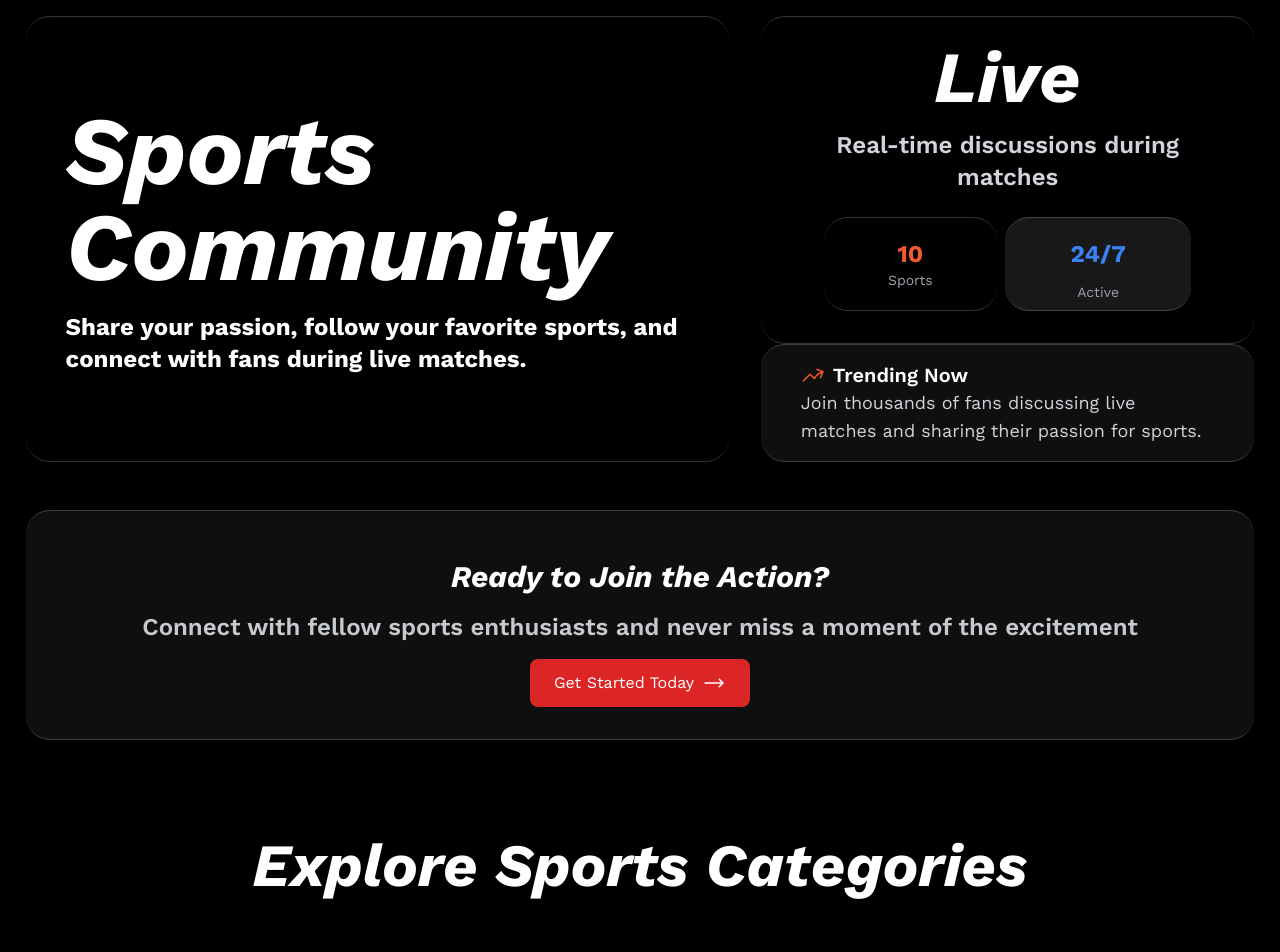
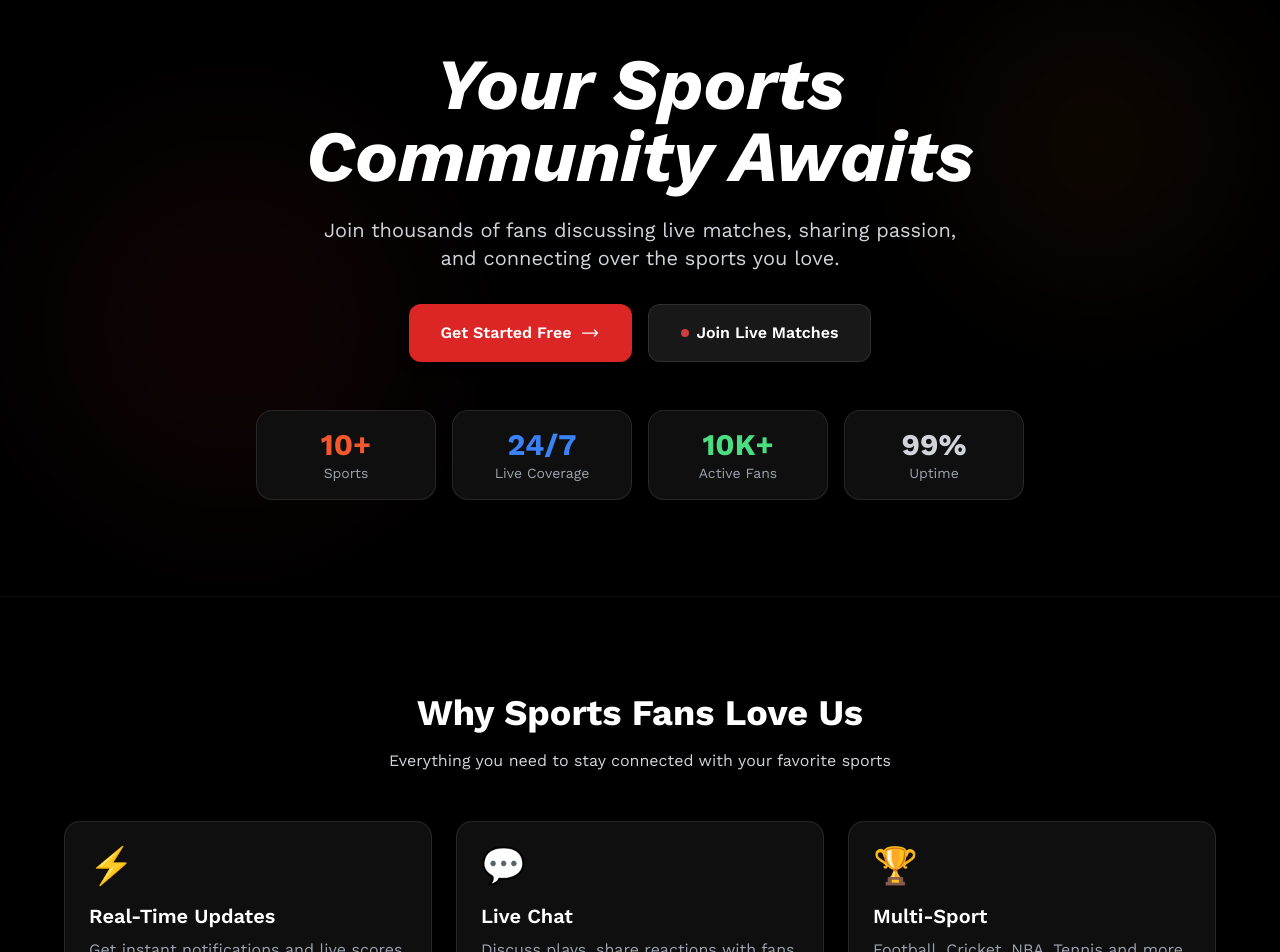
Before and after one commit to An1ketGupta/SportsTalk, a Next.js app: page / in a window 1280 px wide. Shown: the part 160-1112 px from the top of the page. Built offline with nearby package versions, Linux system fonts and the light colour scheme; no server answers.

Commit message:
feat: frontend changes

```diff
--- a/src/app/api/feed/recommendations/route.ts
+++ b/src/app/api/feed/recommendations/route.ts
@@ -81,9 +81,9 @@ export async function GET(req: NextRequest) {
         },
         likes: currentUserId
           ? {
-              where: { userId: currentUserId },
-              select: { userId: true },
-            }
+            where: { userId: currentUserId },
+            select: { userId: true },
+          }
           : false,
         _count: {
           select: {
--- a/src/components/Body.tsx
+++ b/src/components/Body.tsx
@@ -2,98 +2,105 @@ import categories from "@/public/categoryinfo.json";
 import SquareBox from "@/components/ui/squarebox";
 import SportsCatalogue from "@/components/SportPreview";
 import { auth } from "@/auth";
+import Link from "next/link";
 
 export default async function Body() {
     const session = await auth()
     const user = session?.user
-    // The Catalogue Section for the sports categories
-    return <div className="min-h-screen pt-[8vh] pb-20 sm:py-[12vh] px-[4vw] sm:px-[2vw]">
-        <div>
-            <div className="h-auto w-full flex flex-col gap-6 lg:gap-8 lg:flex-row">
-                <SquareBox height="auto" width="auto" paddingx="1vh" paddingy="6vh">
-                    <div className="px-4 sm:px-6 lg:px-8 flex flex-col justify-center" >
-                        <div className="leading-none font-bold italic my-2 text-3xl sm:text-4xl md:text-5xl lg:text-6xl xl:text-8xl">
-                            Sports Community
-                        </div>
-                        <div className="text-sm sm:text-base md:text-lg lg:text-xl xl:text-2xl font-bold my-2">
-                            Share your passion, follow your favorite sports, and connect with fans during live matches.
+
+    return (
+        <div className="min-h-screen">
+            {/* Hero Section */}
+            <section className="relative overflow-hidden pt-[10vh] pb-16 sm:pb-24 px-[4vw] sm:px-[2vw]">
+                {/* Subtle Background Accents */}
+                <div className="absolute top-20 right-10 w-72 h-72 bg-orange-500/5 rounded-full blur-3xl" />
+                <div className="absolute bottom-20 left-10 w-96 h-96 bg-red-500/5 rounded-full blur-3xl" />
+
+                <div className="relative z-10">
+                    <div className="max-w-6xl mx-auto">
+                        {/* Main Hero Content */}
+                        <div className="text-center my-12">
+                            <h1 className="text-4xl sm:text-5xl md:text-6xl lg:text-7xl font-bold italic mb-6 text-white leading-tight">
+                                Your Sports<br />Community Awaits
+                            </h1>
+                            <p className="text-lg sm:text-xl text-[#d1d5db] max-w-2xl mx-auto mb-8">
+                                Join thousands of fans discussing live matches, sharing passion, and connecting over the sports you love.
+                            </p>
+                            <div className="flex flex-col sm:flex-row gap-4 justify-center">
+                                <Link href={user ? "/community" : "/auth"} className="group inline-flex items-center justify-center gap-2 bg-red-600 hover:bg-red-500 text-white px-8 py-4 rounded-xl font-semibold transition-all shadow-lg">
+                                    {user ? "Go to Community" : "Get Started Free"}
+                                    <svg xmlns="http://www.w3.org/2000/svg" viewBox="0 0 24 24" fill="currentColor" className="w-5 h-5 group-hover:translate-x-1 transition-transform">
+                                        <path fillRule="evenodd" d="M16.72 7.72a.75.75 0 0 1 1.06 0l3.75 3.75a.75.75 0 0 1 0 1.06l-3.75 3.75a.75.75 0 1 1-1.06-1.06l2.47-2.47H3a.75.75 0 0 1 0-1.5h16.19l-2.47-2.47a.75.75 0 0 1 0-1.06Z" clipRule="evenodd" />
+                                    </svg>
+                                </Link>
+                                <Link href="/livematches/nfl" className="inline-flex items-center justify-center gap-2 bg-[#181818] hover:bg-[#252525] border border-white/10 text-white px-8 py-4 rounded-xl font-semibold transition-all">
+                                    <span className="w-2 h-2 bg-red-500 rounded-full animate-pulse"></span>
+                                    Join Live Matches
+                                </Link>
                             </div>
                         </div>
-                </SquareBox>
-                <div className="flex h-auto flex-col justify-between gap-4 lg:gap-0">
-                    <SquareBox height="auto" width="auto" paddingx="auto">
-                        <div className="py-4 px-4 sm:px-6 lg:px-10 flex flex-col gap-2 items-center justify-center" >
-                            <div className="font-bold italic text-3xl sm:text-4xl md:text-5xl lg:text-6xl xl:text-7xl">
-                                Live
+
+                        {/* Stats Grid */}
+                        <div className="grid grid-cols-2 md:grid-cols-4 gap-4 max-w-3xl mx-auto">
+                            {[
+                                { value: "10+", label: "Sports", color: "text-[#f35730]" },
+                                { value: "24/7", label: "Live Coverage", color: "text-[#3b82f6]" },
+                                { value: "10K+", label: "Active Fans", color: "text-green-400" },
+                                { value: "99%", label: "Uptime", color: "text-gray-300" },
+                            ].map((stat) => (
+                                <div key={stat.label} className="bg-[#0f0f0f] border border-white/10 rounded-2xl p-4 text-center hover:bg-[#181818] transition-colors">
+                                    <div className={`text-2xl sm:text-3xl font-bold ${stat.color}`}>{stat.value}</div>
+                                    <div className="text-sm text-[#9ca3af]">{stat.label}</div>
                                 </div>
-                            <div className="font-semibold my-2 text-sm sm:text-base md:text-lg lg:text-xl xl:text-2xl text-center text-[#d1d5db]">
-                                Real-time discussions during matches
-                            </div>
-                            <div className="flex my-2 gap-2 flex-wrap justify-center">
-                                <SquareBox height="auto" width="auto" paddingx="2vw">
-                                    <div className="font-bold px-12 text-lg sm:text-xl lg:text-2xl text-[#f35730]">
-                                        10
-                                    </div>
-                                    <div className="text-xs sm:text-sm text-[#9ca3af]">
-                                        Sports
-                                    </div>
-                                </SquareBox>
-                                <SquareBox bg="#181818" height="auto" width="auto" paddingx="2vw">
-                                    <div className="font-bold px-10 py-3 text-lg sm:text-xl lg:text-2xl text-[#3b82f6]">
-                                        24/7
-                                    </div>
-                                    <div className="text-xs sm:text-sm text-[#9ca3af]">
-                                        Active
-                                    </div>
-                                </SquareBox>
-                            </div>
-                        </div>
-                    </SquareBox>
-                    <div className="mt-4 lg:mt-0">
-                        <SquareBox bg="#0f0f0f" height="auto" width="auto">
-                            <div className="px-4 sm:px-6 lg:px-10 py-2" >
-                                <div className="flex gap-2 items-center text-base sm:text-lg lg:text-xl font-semibold">
-                                    <svg xmlns="http://www.w3.org/2000/svg" viewBox="0 0 24 24" fill="currentColor" className="w-5 h-5 sm:w-6 sm:h-6 text-[#f35730]">
-                                        <path fillRule="evenodd" d="M15.22 6.268a.75.75 0 0 1 .968-.431l5.942 2.28a.75.75 0 0 1 .431.97l-2.28 5.94a.75.75 0 1 1-1.4-.537l1.63-4.251-1.086.484a11.2 11.2 0 0 0-5.45 5.173.75.75 0 0 1-1.199.19L9 12.312l-6.22 6.22a.75.75 0 0 1-1.06-1.061l6.75-6.75a.75.75 0 0 1 1.06 0l3.606 3.606a12.695 12.695 0 0 1 5.68-4.974l1.086-.483-4.251-1.632a.75.75 0 0 1-.432-.97Z" clipRule="evenodd" />
-                                    </svg>
-                                    Trending Now
-                                </div>
-                                <div className="text-sm sm:text-base lg:text-lg text-[#d1d5db]">
-                                    Join thousands of fans discussing live matches and sharing their passion for sports.
-                                </div>
-                            </div>
-                        </SquareBox>
+                            ))}
                         </div>
                     </div>
                 </div>
-            {!user ? <div className="mt-8 lg:mt-12">
-                <SquareBox bg="#0f0f0f" height="auto" width="auto" paddingx="0vh">
-                    <div className="px-4 sm:px-6 lg:px-10 py-6" >
-                        <div className="flex justify-center leading-none font-bold italic my-4 text-lg sm:text-2xl md:text-2xl lg:text-3xl text-center">
-                            Ready to Join the Action?
+            </section>
+
+            {/* Features Section */}
+            <section className="py-16 sm:py-24 px-[4vw] sm:px-[2vw] border-t border-white/5">
+                <div className="max-w-6xl mx-auto">
+                    <div className="text-center mb-12">
+                        <h2 className="text-3xl sm:text-4xl font-bold mb-4">Why Sports Fans Love Us</h2>
+                        <p className="text-[#d1d5db] max-w-xl mx-auto">Everything you need to stay connected with your favorite sports</p>
                     </div>
-                        <div className="flex justify-center font-semibold my-4 text-[#c6c9ce] text-sm sm:text-base md:text-lg lg:text-xl xl:text-2xl text-center px-4">
-                            Connect with fellow sports enthusiasts and never miss a moment of the excitement
+                    <div className="grid md:grid-cols-3 gap-6">
+                        {[
+                            {
+                                icon: "⚡",
+                                title: "Real-Time Updates",
+                                description: "Get instant notifications and live scores as the action happens"
+                            },
+                            {
+                                icon: "💬",
+                                title: "Live Chat",
+                                description: "Discuss plays, share reactions with fans during matches"
+                            },
+                            {
+                                icon: "🏆",
+                                title: "Multi-Sport",
+                                description: "Football, Cricket, NBA, Tennis and more - all in one place"
+                            }
+                        ].map((feature) => (
+                            <div key={feature.title} className="group bg-[#0f0f0f] border border-white/10 rounded-2xl p-6 hover:border-[#f35730]/50 transition-all">
+                                <div className="text-4xl mb-4">{feature.icon}</div>
+                                <h3 className="text-xl font-semibold mb-2">{feature.title}</h3>
+                                <p className="text-[#9ca3af]">{feature.description}</p>
                             </div>
-                        <div className="flex justify-center">
-                            <a className="bg-red-600 h-auto w-auto px-6 py-3 rounded-lg flex gap-2 items-center justify-center" href="/auth">
-                                Get Started Today
-                                <svg xmlns="http://www.w3.org/2000/svg" viewBox="0 0 24 24" fill="currentColor" className="w-4 h-4 sm:w-5 sm:h-5 lg:w-6 lg:h-6">
-                                    <path fillRule="evenodd" d="M16.72 7.72a.75.75 0 0 1 1.06 0l3.75 3.75a.75.75 0 0 1 0 1.06l-3.75 3.75a.75.75 0 1 1-1.06-1.06l2.47-2.47H3a.75.75 0 0 1 0-1.5h16.19l-2.47-2.47a.75.75 0 0 1 0-1.06Z" clipRule="evenodd" />
-                                </svg>
-                            </a>
+                        ))}
                     </div>
                 </div>
-                </SquareBox>
-            </div> : ""}
+            </section>
+
+            {/* Sports Categories */}
+            <section className="py-16 sm:py-24 px-[4vw] sm:px-[2vw]">
+                <div className="max-w-7xl mx-auto">
+                    <div className="text-center mb-12">
+                        <h2 className="text-3xl sm:text-4xl md:text-5xl font-bold italic mb-4">Explore Sports</h2>
+                        <p className="text-[#d1d5db] max-w-xl mx-auto">Follow your favorite sports and join live discussions with passionate fans</p>
                     </div>
-        <div className="my-24 text-3xl sm:text-4xl md:text-5xl lg:text-6xl font-bold italic flex justify-center text-center">
-            Explore Sports Categories
-        </div>
-        <div className="text-[#d2d2d2] text-base sm:text-lg md:text-xl mb-6 sm:mb-8 flex justify-center text-center max-w-4xl mx-auto px-4">
-            Follow your favorite sports and join live discussions during matches with passionate fans worldwide
-        </div>
-        <div className="grid grid-cols-1 sm:grid-cols-2 lg:grid-cols-3 xl:grid-cols-4 gap-4 sm:gap-6 lg:gap-8">
+                    <div className="grid grid-cols-1 sm:grid-cols-2 lg:grid-cols-3 xl:grid-cols-4 gap-4 sm:gap-6">
                         {categories.map((cat) => (
                             <SportsCatalogue
                                 key={cat.title}
@@ -105,4 +112,31 @@ export default async function Body() {
                         ))}
                     </div>
                 </div>
+            </section>
+
+            {/* CTA Section */}
+            {!user && (
+                <section className="py-16 sm:py-24 px-[4vw] sm:px-[2vw]">
+                    <div className="max-w-4xl mx-auto">
+                        <div className="relative overflow-hidden bg-[#0f0f0f] border border-white/10 rounded-3xl p-8 sm:p-12 text-center">
+                            <div className="absolute top-0 right-0 w-64 h-64 bg-orange-500/5 rounded-full blur-3xl" />
+                            <div className="absolute bottom-0 left-0 w-64 h-64 bg-red-500/5 rounded-full blur-3xl" />
+                            <div className="relative z-10">
+                                <h2 className="text-3xl sm:text-4xl font-bold mb-4">Ready to Join?</h2>
+                                <p className="text-[#c6c9ce] mb-8 max-w-md mx-auto">
+                                    Connect with fellow sports enthusiasts and never miss a moment of the excitement
+                                </p>
+                                <Link href="/auth" className="inline-flex items-center justify-center gap-2 bg-red-600 hover:bg-red-500 text-white px-8 py-4 rounded-xl font-semibold transition-colors">
+                                    Create Free Account
+                                    <svg xmlns="http://www.w3.org/2000/svg" viewBox="0 0 24 24" fill="currentColor" className="w-5 h-5">
+                                        <path fillRule="evenodd" d="M16.72 7.72a.75.75 0 0 1 1.06 0l3.75 3.75a.75.75 0 0 1 0 1.06l-3.75 3.75a.75.75 0 1 1-1.06-1.06l2.47-2.47H3a.75.75 0 0 1 0-1.5h16.19l-2.47-2.47a.75.75 0 0 1 0-1.06Z" clipRule="evenodd" />
+                                    </svg>
+                                </Link>
+                            </div>
+                        </div>
+                    </div>
+                </section>
+            )}
+        </div>
+    );
 }
--- a/src/components/MobileBottomNav.tsx
+++ b/src/components/MobileBottomNav.tsx
@@ -10,13 +10,11 @@ const iconMap = {
     message: MdMessage,
     bell: MdNotifications,
     user: MdPerson,
-    sports: MdSportsSoccer,
 };
 
 const menuItems = [
     { label: "Home", icon: "home", path: "/community" },
     { label: "Explore", icon: "search", path: "/explore" },
-    { label: "Live", icon: "sports", path: "/livematches/nfl" },
     { label: "Alerts", icon: "bell", path: "/notifications" },
     { label: "Messages", icon: "message", path: "/messages" },
     { label: "Profile", icon: "user", path: "/me" },
@@ -24,6 +22,9 @@ const menuItems = [
 
 export default function MobileBottomNav() {
     const pathname = usePathname();
+
+    // Hide on landing page
+    if (pathname === "/") return null;
 
     return (
         <div className="md:hidden fixed bottom-0 left-0 right-0 bg-black/80 backdrop-blur-xl border-t border-white/10 z-50 pb-safe">
--- a/src/components/ui/post.tsx
+++ b/src/components/ui/post.tsx
@@ -20,6 +20,7 @@ export type FeedPost = {
     name: string | null;
     image: string | null;
     username: string;
+    isVerified?: boolean;
   };
 };
 
@@ -172,7 +173,7 @@ export default function Post({ post, onDelete, showDeleteButton = false }: { pos
             <div className="flex items-center gap-2 text-sm">
               <Link href={`/user/${post.author.id}`} onClick={(e) => e.stopPropagation()} className="flex items-center gap-1 font-semibold hover:underline">
                 <span>{post.author.name ?? post.author.username}</span>
-                <GoCheckCircleFill className="text-blue-500" />
+                {post.author.isVerified && <GoCheckCircleFill className="text-blue-500" />}
               </Link>
               <span className="text-[#4b4d51]">@{post.author.username}</span>
               <span className="text-[#4b4d51] text-xs">· {formatTimeAgo(createdAt)}</span>
```
Also changed, not shown: src/app/api/admin/verify/route.ts (added, +93 -0 lines), src/app/community/page.tsx (+5 -3 lines), src/app/match/[matchid]/page.tsx (+29 -8 lines), src/app/me/page.tsx (+18 -2 lines), src/app/messages/page.tsx (+6 -6 lines), src/components/footer.tsx (+0 -18 lines), 1 other file (tests, documents, lock files or other folders). Lines whose indentation alone changed are shown as unchanged.
